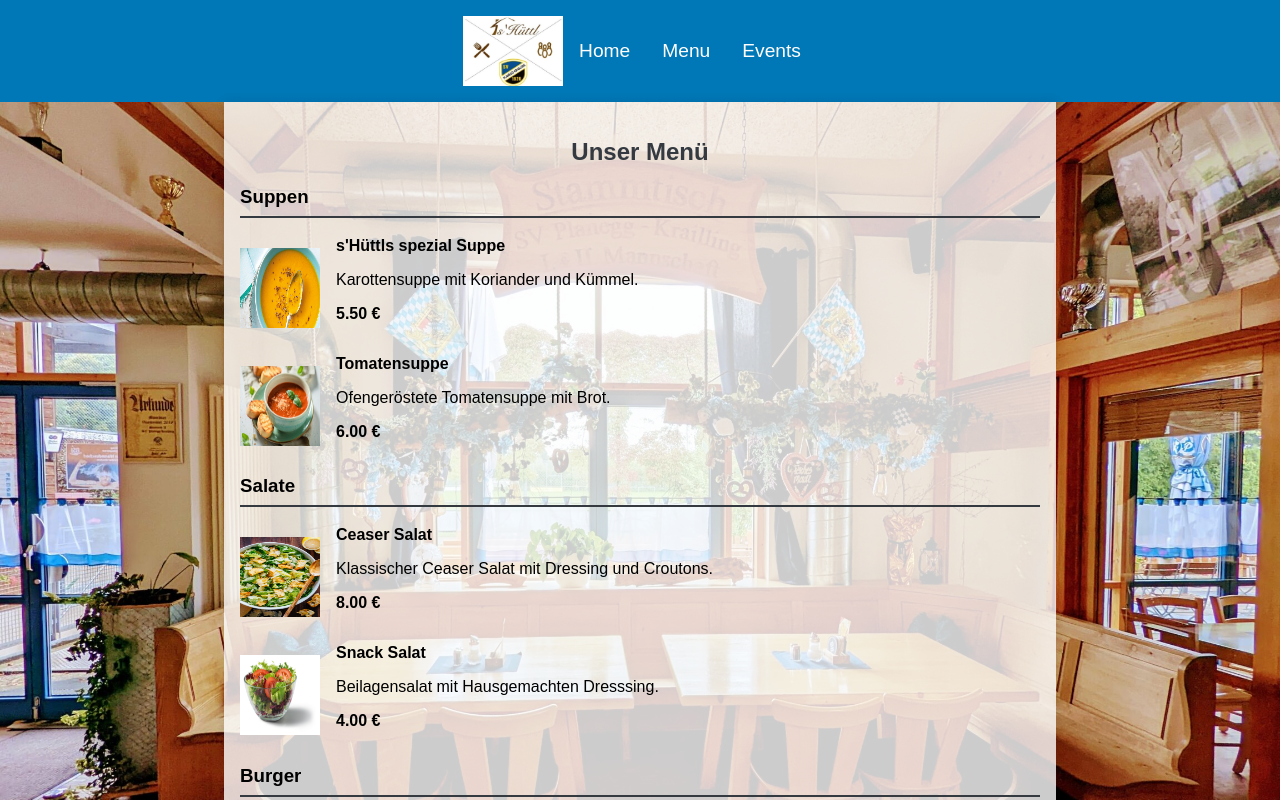
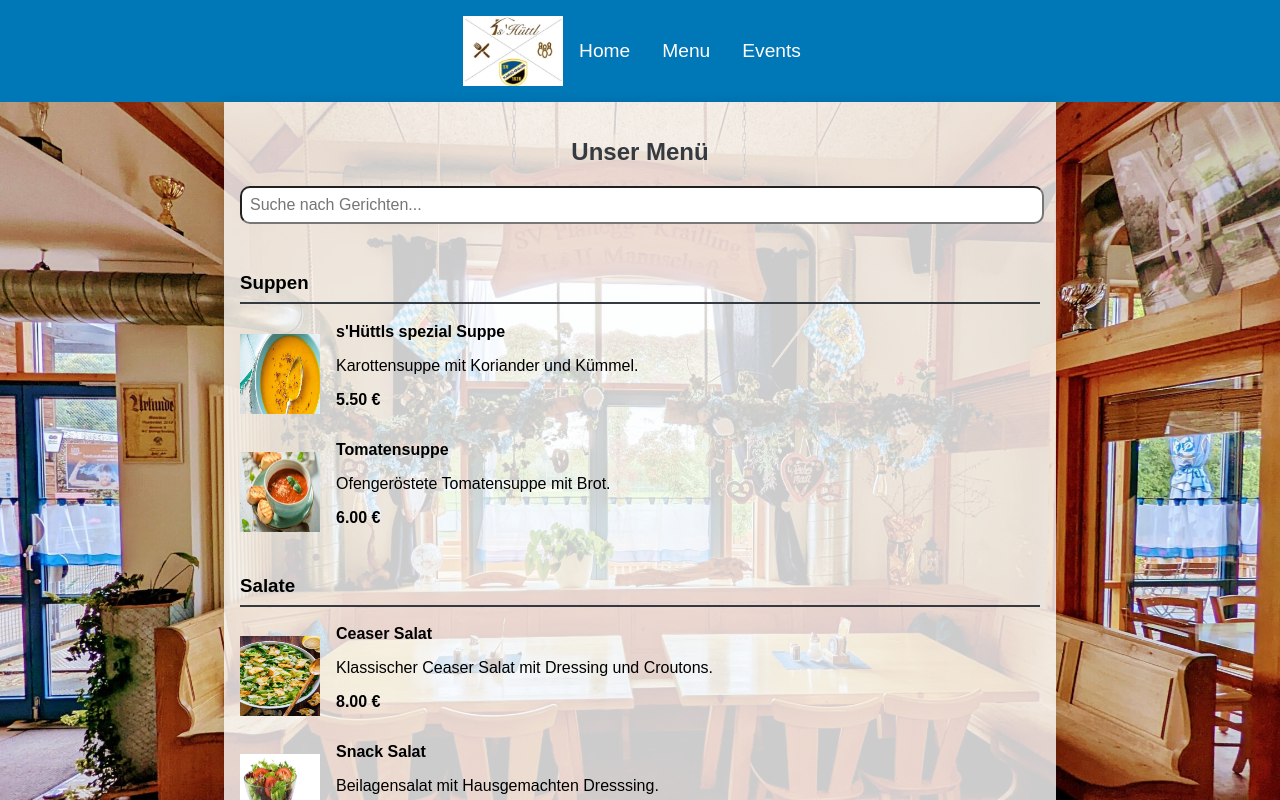
Before and after one commit to Niekkhz/s-H-ttl, a React (Vite) app: page /menu in a window 1280 px wide. Shown: the top 800 px of the page. Built offline with nearby package versions, Linux system fonts and the light colour scheme.

Commit message:
added a scroll to top button

```diff
--- a/src/components/Menu.jsx
+++ b/src/components/Menu.jsx
@@ -1,147 +1,134 @@
-import React from "react";
+import React, { useState } from "react";
+import ScrollToTopButton from "./ScrollToTopButton";
 
 const Menu = () => {
+  const [searchTerm, setSearchTerm] = useState("");
+
+  const menuItems = [
+    {
+      category: "Suppen",
+      items: [
+        {
+          name: "s'Hüttls spezial Suppe",
+          description: "Karottensuppe mit Koriander und Kümmel.",
+          price: "5.50 €",
+          img: "./bilder/Karottensuppe.jpg",
+        },
+        {
+          name: "Tomatensuppe",
+          description: "Ofengeröstete Tomatensuppe mit Brot.",
+          price: "6.00 €",
+          img: "./bilder/Tomatensuppe.jpg",
+        },
+      ],
+    },
+    {
+      category: "Salate",
+      items: [
+        {
+          name: "Ceaser Salat",
+          description: "Klassischer Ceaser Salat mit Dressing und Croutons.",
+          price: "8.00 €",
+          img: "./bilder/CeaserSalat.jpg",
+        },
+        {
+          name: "Snack Salat",
+          description: "Beilagensalat mit Hausgemachten Dresssing.",
+          price: "4.00 €",
+          img: "./bilder/SnackSalat.jpg",
+        },
+      ],
+    },
+    {
+      category: "Burger",
+      items: [
+        {
+          name: "Smashed Burger",
+          description: "Saftiger Rindfleisch Burger mit Käse.",
+          price: "9.50 €",
+          img: "./bilder/SmashedBurger.jpg",
+        },
+        {
+          name: "Chicken Burger",
+          description: "Leckerer Hähnchen Burger mit Käse.",
+          price: "8.50 €",
+          img: "./bilder/ChickenBurger.jpg",
+        },
+      ],
+    },
+    {
+      category: "Schnitzel",
+      items: [
+        {
+          name: "Wiener Schnitzel",
+          description: "Knuspriges Schweineschnitzel mit Pommes.",
+          price: "12.50 €",
+          img: "./bilder/Schnitzel.jpg",
+        },
+        {
+          name: "Knusperschnitzel",
+          description:
+            "Knackiges Hähnchenschnitzel mit Cornflakespanade und Pommes.",
+          price: "14.50 €",
+          img: "./bilder/knusperschnitzel.jpg",
+        },
+      ],
+    },
+    {
+      category: "Dessert",
+      items: [
+        {
+          name: "Käsekuchen",
+          description: "Fluffiger Käsekuchen.",
+          price: "2.50 €",
+          img: "./bilder/käsekuchen.jpg",
+        },
+        {
+          name: "Tiramisu",
+          description: "Hausgemachtes Tiramisu.",
+          price: "3.50 €",
+          img: "./bilder/tiramisu.jpg",
+        },
+      ],
+    },
+  ];
+
+  const filteredMenuItems = menuItems.map((category) => ({
+    ...category,
+    items: category.items.filter(
+      (item) =>
+        item.name.toLowerCase().includes(searchTerm.toLowerCase()) ||
+        item.description.toLowerCase().includes(searchTerm.toLowerCase())
+    ),
+  }));
+
   return (
     <div className="menu-background">
       <div className="container">
         <h2>Unser Menü</h2>
-        <div className="menu-category">
-          <h3>Suppen</h3>
-          <div className="menu-item">
-            <img
-              src="./bilder/Karottensuppe.jpg"
-              alt="Karottensuppe"
-              className="menu-img"
-            />
-            <div className="menu-details">
-              <h4>s'Hüttls spezial Suppe</h4>
-              <p>Karottensuppe mit Koriander und Kümmel.</p>
-              <p className="price">5.50 €</p>
-            </div>
+        <input
+          type="text"
+          placeholder="Suche nach Gerichten..."
+          value={searchTerm}
+          onChange={(e) => setSearchTerm(e.target.value)}
+          className="search-bar"
+        />
+        {filteredMenuItems.map((category) => (
+          <div key={category.category} className="menu-category">
+            <h3>{category.category}</h3>
+            {category.items.map((item) => (
+              <div key={item.name} className="menu-item">
+                <img src={item.img} alt={item.name} className="menu-img" />
+                <div className="menu-details">
+                  <h4>{item.name}</h4>
+                  <p>{item.description}</p>
+                  <p className="price">{item.price}</p>
+                </div>
+              </div>
+            ))}
           </div>
-          <div className="menu-item">
-            <img
-              src="./bilder/Tomatensuppe.jpg"
-              alt="Tomatensuppe"
-              className="menu-img"
-            />
-            <div className="menu-details">
-              <h4>Tomatensuppe</h4>
-              <p>Ofengeröstete Tomatensuppe mit Brot.</p>
-              <p className="price">6.00 €</p>
-            </div>
-          </div>
-        </div>
-        <div className="menu-category">
-          <h3>Salate</h3>
-          <div className="menu-item">
-            <img
-              src="./bilder/CeaserSalat.jpg"
-              alt="Ceaser Salat"
-              className="menu-img"
-            />
-            <div className="menu-details">
-              <h4>Ceaser Salat</h4>
-              <p>Klassischer Ceaser Salat mit Dressing und Croutons.</p>
-              <p className="price">8.00 €</p>
-            </div>
-          </div>
-          <div className="menu-item">
-            <img
-              src="./bilder/SnackSalat.jpg"
-              alt="Snack Salat"
-              className="menu-img"
-            />
-            <div className="menu-details">
-              <h4>Snack Salat</h4>
-              <p>Beilagensalat mit Hausgemachten Dresssing.</p>
-              <p className="price">4.00 €</p>
-            </div>
-          </div>
-        </div>
-        <div className="menu-category">
-          <h3>Burger</h3>
-          <div className="menu-item">
-            <img
-              src="./bilder/SmashedBurger.jpg"
-              alt="Smashed Burger"
-              className="menu-img"
-            />
-            <div className="menu-details">
-              <h4>Smashed Burger</h4>
-              <p>Saftiger Rindfleisch Burger mit Käse.</p>
-              <p className="price">9.50 €</p>
-            </div>
-          </div>
-          <div className="menu-item">
-            <img
-              src="./bilder/ChickenBurger.jpg"
-              alt="Chicken Burger"
-              className="menu-img"
-            />
-            <div className="menu-details">
-              <h4>Chicken Burger</h4>
-              <p>Leckerer Hähnchen Burger mit Käse.</p>
-              <p className="price">8.50 €</p>
-            </div>
-          </div>
-        </div>
-        <div className="menu-category">
-          <h3>Schnitzel</h3>
-          <div className="menu-item">
-            <img
-              src="./bilder/Schnitzel.jpg"
-              alt="Smashed Burger"
-              className="menu-img"
-            />
-            <div className="menu-details">
-              <h4>Wiener Schnitzel</h4>
-              <p>Knuspriges Schweineschnitzel mit Pommes.</p>
-              <p className="price">12.50 €</p>
-            </div>
-          </div>
-          <div className="menu-item">
-            <img
-              src="./bilder/knusperschnitzel.jpg"
-              alt="Chicken Burger"
-              className="menu-img"
-            />
-            <div className="menu-details">
-              <h4>Knusperschnitzel</h4>
-              <p>
-                Knackiges Hähnchenschnitzel mit Cornflakespanade und Pommes.
-              </p>
-              <p className="price">14.50 €</p>
-            </div>
-          </div>
-        </div>
-        <div className="menu-category">
-          <h3>Dessert</h3>
-          <div className="menu-item">
-            <img
-              src="./bilder/käsekuchen.jpg"
-              alt="Smashed Burger"
-              className="menu-img"
-            />
-            <div className="menu-details">
-              <h4>Käsekuchen</h4>
-              <p>Fluffiger Käsekuchen.</p>
-              <p className="price">2.50 €</p>
-            </div>
-          </div>
-          <div className="menu-item">
-            <img
-              src="./bilder/tiramisu.jpg"
-              alt="Chicken Burger"
-              className="menu-img"
-            />
-            <div className="menu-details">
-              <h4>Tiramisu</h4>
-              <p>Hausgemachtes Tiramisu.</p>
-              <p className="price">3.50 €</p>
-            </div>
-          </div>
-        </div>
+        ))}
+        <ScrollToTopButton /> {/* Scroll-to-Top-Button hinzufügen */}
       </div>
     </div>
   );
--- /dev/null
+++ b/src/components/ScrollToTopButton.css
@@ -0,0 +1,22 @@
+.scroll-to-top {
+  position: fixed;
+  bottom: 20px;
+  right: 20px;
+  z-index: 1000;
+}
+
+.scroll-button {
+  background-color: #0077b6;
+  color: white;
+  border: none;
+  padding: 10px 15px;
+  cursor: pointer;
+  font-size: 25px;
+  border-radius: 5px;
+  box-shadow: 0 2px 5px rgba(0, 0, 0, 0.3);
+  transition: background-color 0.3s ease;
+}
+
+.scroll-button:hover {
+  background-color: #555;
+}
--- /dev/null
+++ b/src/components/ScrollToTopButton.jsx
@@ -0,0 +1,42 @@
+import React, { useState, useEffect } from "react";
+import "./ScrollToTopButton.css";
+
+const ScrollToTopButton = () => {
+  const [isVisible, setIsVisible] = useState(false);
+
+  // zeigt nach unten
+  const toggleVisibility = () => {
+    if (window.pageYOffset > 300) {
+      setIsVisible(true);
+    } else {
+      setIsVisible(false);
+    }
+  };
+
+  // Scrollt nach oben wenn geklickt
+  const scrollToTop = () => {
+    window.scrollTo({
+      top: 0,
+      behavior: "smooth",
+    });
+  };
+
+  useEffect(() => {
+    window.addEventListener("scroll", toggleVisibility);
+    return () => {
+      window.removeEventListener("scroll", toggleVisibility);
+    };
+  }, []);
+
+  return (
+    <div className="scroll-to-top">
+      {isVisible && (
+        <button onClick={scrollToTop} className="scroll-button">
+          ↑
+        </button>
+      )}
+    </div>
+  );
+};
+
+export default ScrollToTopButton;
--- a/src/css/main.css
+++ b/src/css/main.css
@@ -97,3 +97,56 @@ h2 {
 .menu-item .price {
   font-weight: bold;
 }
+.container {
+  max-width: 800px;
+  margin: 2rem auto;
+  padding: 1rem;
+  background-color: rgba(255, 255, 255, 0.8);
+  box-shadow: 0 0 10px rgba(0, 0, 0, 0.1);
+}
+
+.search-bar {
+  width: 98%;
+  padding: 0.5rem;
+  margin-bottom: 1rem;
+  font-size: 1rem;
+  border-radius: 10px;
+}
+
+.menu-category {
+  margin: 2rem 0;
+}
+
+.menu-category h3 {
+  border-bottom: 2px solid #343a40;
+  padding-bottom: 0.5rem;
+}
+
+.menu-item {
+  display: flex;
+  align-items: center;
+  margin: 1rem 0;
+}
+
+.menu-img {
+  width: 80px;
+  height: 80px;
+  margin-right: 1rem;
+  transition: transform 0.3s ease;
+}
+
+.menu-img:hover {
+  transform: scale(2);
+}
+
+.menu-details {
+  flex-grow: 1;
+}
+
+.menu-item h4 {
+  margin: 0;
+}
+
+.menu-item .price {
+  font-weight: bold;
+}
```
